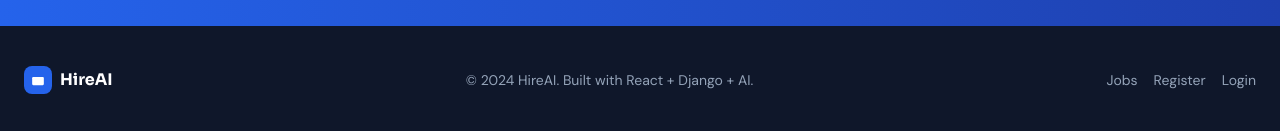
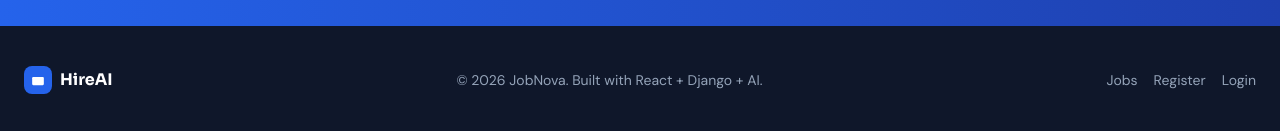
Before and after one commit to priyadarshni0701-apd/ai-job-portal-, a React (Vite) app in the folder frontend/: page / in a window 1280 px wide. Shown: the part 2229-2360 px from the top of the page. Built offline with nearby package versions, Linux system fonts and the light colour scheme.

Commit message:
Rebranded footer section to JobNova

```diff
--- a/frontend/src/pages/Home.jsx
+++ b/frontend/src/pages/Home.jsx
@@ -236,7 +236,7 @@ export default function Home() {
               </div>
               <span className="text-white font-bold" style={{ fontFamily: 'Sora, sans-serif' }}>HireAI</span>
             </div>
-            <p className="text-sm">© 2024 HireAI. Built with React + Django + AI.</p>
+            <p className="text-sm">© 2026 JobNova. Built with React + Django + AI.</p>
             <div className="flex gap-4 text-sm">
               <Link to="/jobs" className="hover:text-white transition-colors">Jobs</Link>
               <Link to="/register" className="hover:text-white transition-colors">Register</Link>
```
